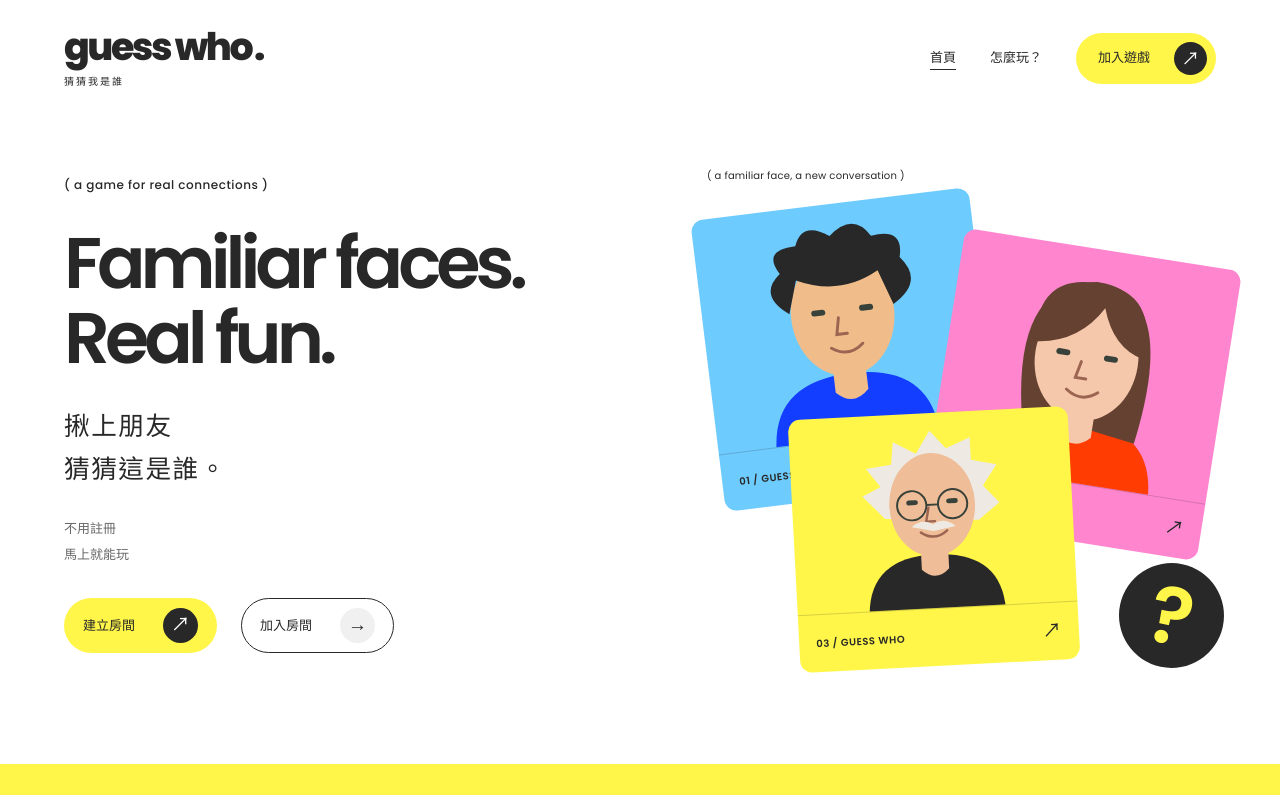
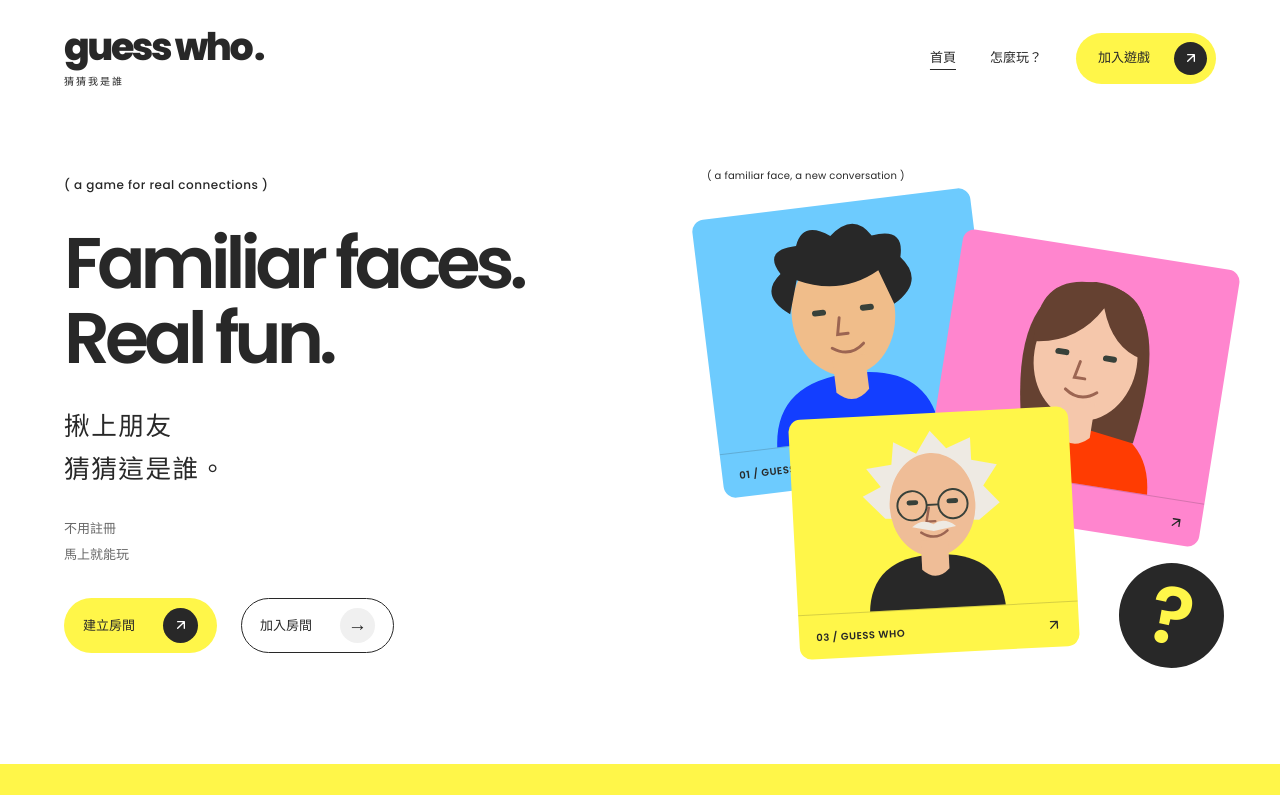
Before and after one commit to chiamaureen/guess-who, a React (Vite) app: page / in a window 1280 px wide. Shown: the top 795 px of the page. Built offline with nearby package versions, Linux system fonts and the light colour scheme.

Commit message:
feat: replace icon representation in ArrowUpRight component with SVG

```diff
--- a/src/components/ArrowUpRight.tsx
+++ b/src/components/ArrowUpRight.tsx
@@ -1,3 +1,18 @@
 export function ArrowUpRight() {
-  return <i className="not-italic" aria-hidden="true">{'\u2197\uFE0E'}</i>
+  return (
+    <svg
+      xmlns="http://www.w3.org/2000/svg"
+      width="16"
+      height="16"
+      viewBox="0 0 24 24"
+      fill="none"
+      stroke="currentColor"
+      strokeWidth="2"
+      strokeLinecap="round"
+      strokeLinejoin="round"
+      aria-hidden="true"
+    >
+      <path d="M7 17 17 7M7 7h10v10" />
+    </svg>
+  )
 }
```
